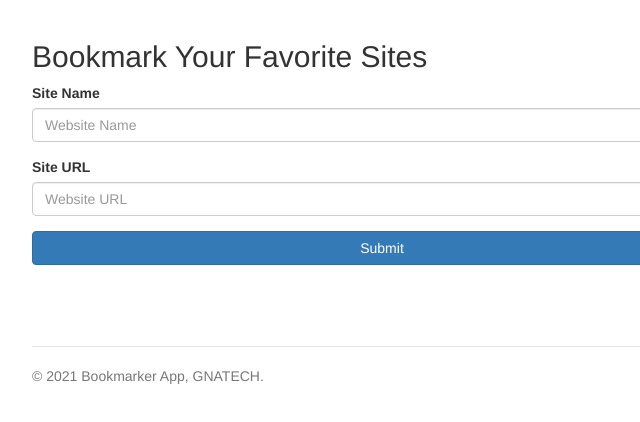
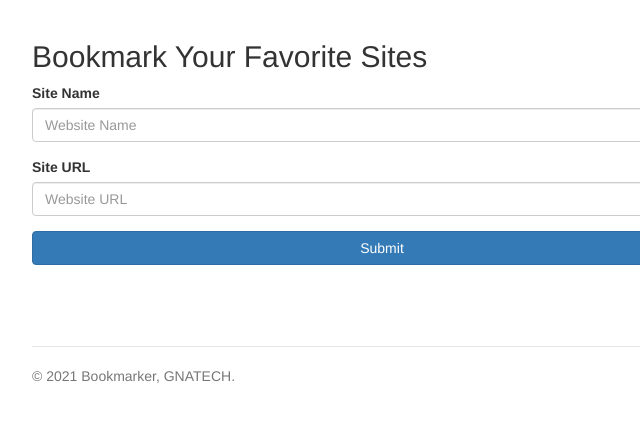
Before and after one commit to GideonOdiokine/Bookmaker-website, a plain HTML site: page index.html in a window 1280 px wide. Shown: the full height of the page, 258-898 px from the left. Drawn offline with nearby package versions, Linux system fonts and the light colour scheme.

Commit message:
added App new

```diff
--- a/index.html
+++ b/index.html
@@ -37,7 +37,7 @@
       </div>
 
       <footer class="footer">
-        <p>&copy; <script>document.write(new Date().getFullYear())</script> Bookmarker App, GNATECH.</p>
+        <p>&copy; <script>document.write(new Date().getFullYear())</script> Bookmarker, GNATECH.</p>
       </footer>
 
     </div> <!-- /container -->
```
